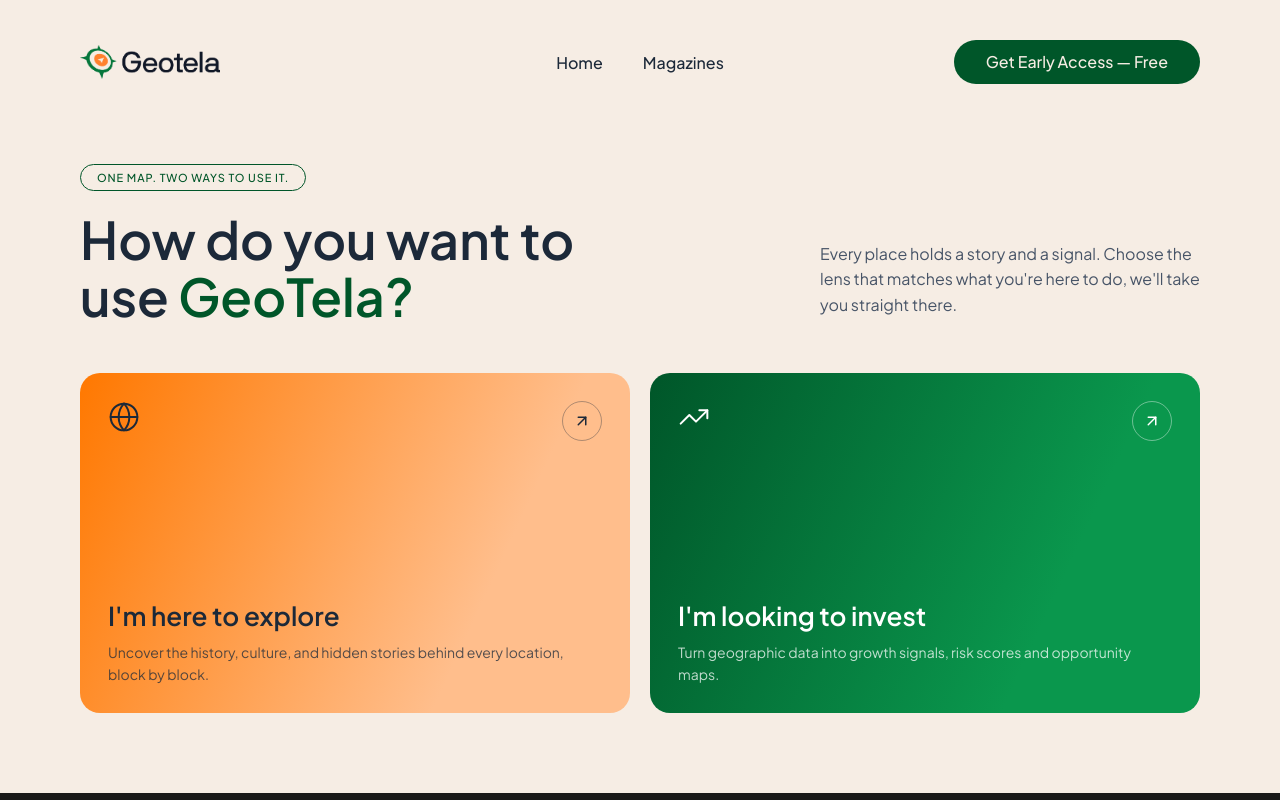
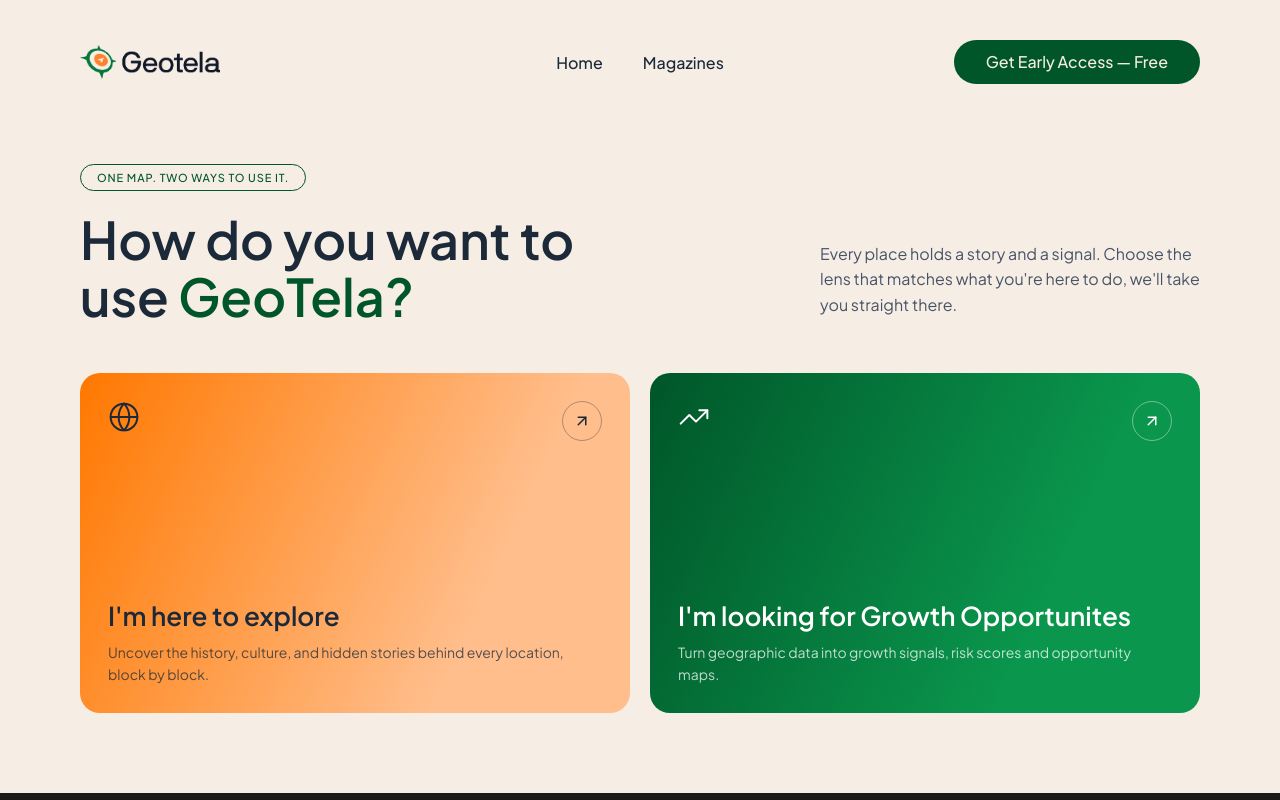
Before and after one commit to Landzille/geo-tella-landing-page, a Next.js app: page /waitlist in a window 1280 px wide. Shown: the top 800 px of the page. Built offline with nearby package versions, Linux system fonts and the light colour scheme.

Commit message:
Update heading text for investment opportunities

```diff
--- a/components/waitlistPage/index.tsx
+++ b/components/waitlistPage/index.tsx
@@ -145,7 +145,7 @@
                             </button>
                         </div>
                         <div className={styles.cardBottom}>
-                            <h2>I&apos;m looking to invest</h2>
+                            <h2>I&apos;m looking for Growth Opportunites</h2>
                             <p>
                                 Turn geographic data into growth signals, risk scores and
                                 opportunity maps.
```
